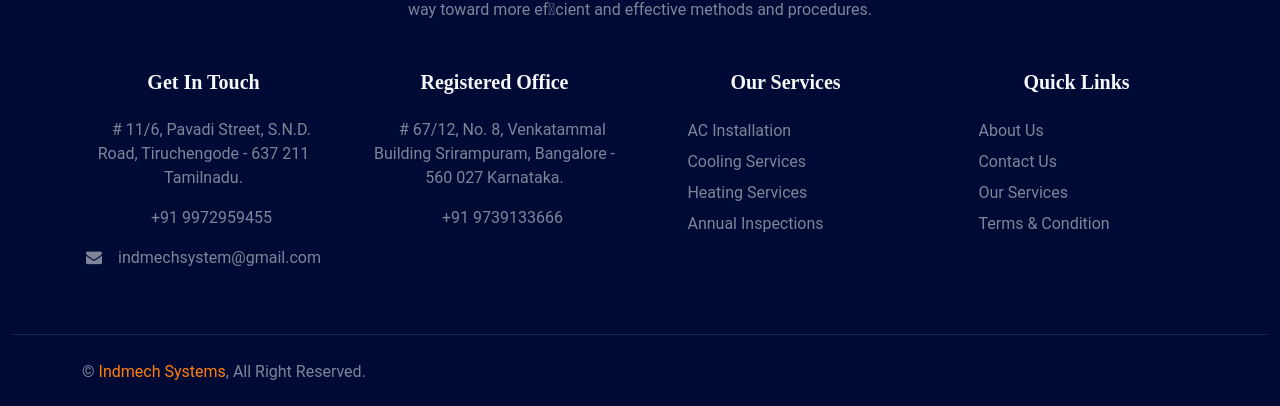
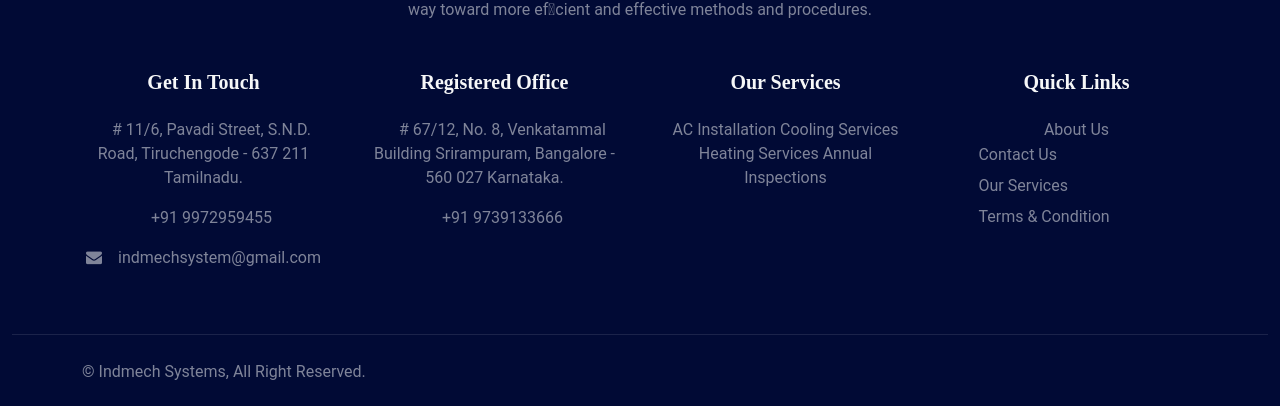
Before and after one commit to jamunashri/indemech-systems, a React (Create React App) app: page / in a window 1280 px wide. Shown: the part 3306-3712 px from the top of the page. Built offline with nearby package versions, Linux system fonts and the light colour scheme; some icons are missing; the HTML template or start-up script is replaced by a standard one.

Commit message:
ERROR RESOLVING

```diff
--- a/src/Footer/index.jsx
+++ b/src/Footer/index.jsx
@@ -67,24 +67,12 @@
             </div>
             <div class="col-lg-3 col-md-6">
               <h5 class="text-light mb-4">Our Services</h5>
-              <a class="btn btn-link" href="">
-                AC Installation
-              </a>
-              <a class="btn btn-link" href="">
-                Cooling Services
-              </a>
-              <a class="btn btn-link" href="">
-                Heating Services
-              </a>
-              <a class="btn btn-link" href="">
-                Annual Inspections
-              </a>
+              AC Installation Cooling Services Heating Services Annual
+              Inspections
             </div>
             <div class="col-lg-3 col-md-6">
               <h5 class="text-light mb-4">Quick Links</h5>
-              <a class="btn btn-link" href="">
-                About Us
-              </a>
+              About Us
               <a class="btn btn-link" href="/contact">
                 Contact Us
               </a>
@@ -101,7 +89,7 @@
           <div class="container">
             <div class="row">
               <div class="col-md-12 text-center text-md-start mb-3 mb-md-0">
-                &copy; <a href="#">Indmech Systems</a>, All Right Reserved.
+                &copy; Indmech Systems, All Right Reserved.
               </div>
             </div>
           </div>
```
